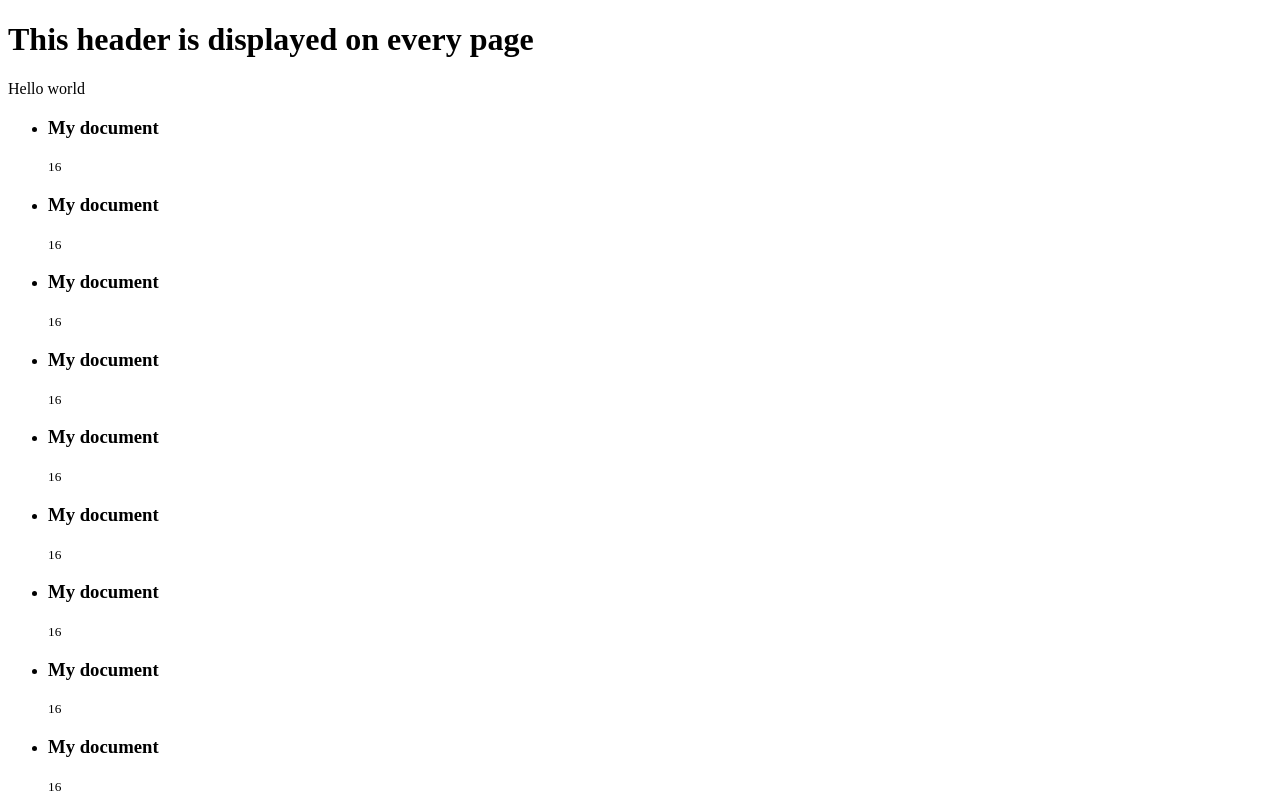
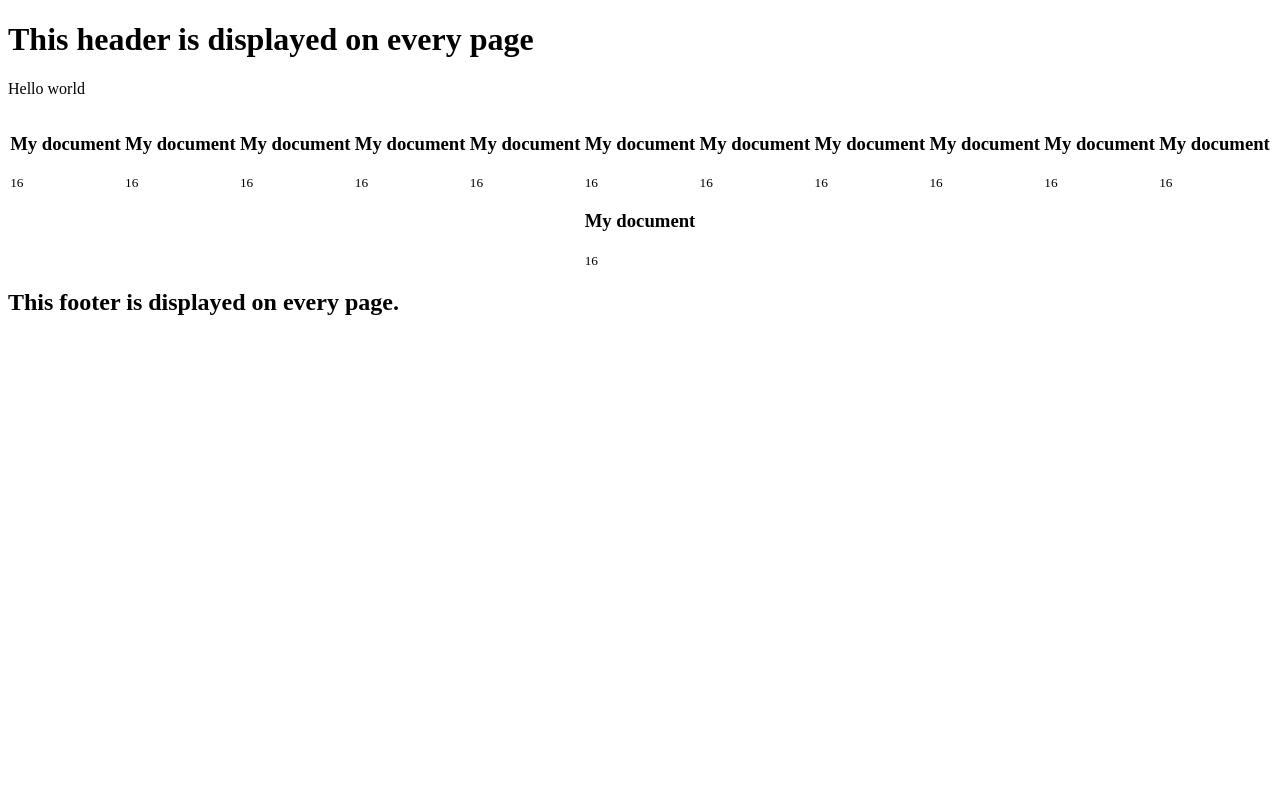
Before and after one commit to Vlad1m1ru5/gatsby-site, a Gatsby site: page / in a window 1280 px wide. Shown: the top 800 px of the page. Built offline with nearby package versions, Linux system fonts and the light colour scheme; Gatsby itself is replaced by a stand-in of ours.

Commit message:
master
showcase documents

```diff
--- /dev/null
+++ b/src/layouts/showcase.jsx
@@ -0,0 +1,19 @@
+import React from "react"
+import styled from "@emotion/styled"
+
+const ShowcaseLayout = ({ children }) => (
+  <List>
+    {children}
+  </List>
+)
+
+const List = styled.ul`
+  display: flex;
+  flex-wrap: wrap;
+  justify-content: space-around;
+
+  list-style: none;
+  padding: 0;
+`
+
+export default ShowcaseLayout
--- a/src/pages/index.jsx
+++ b/src/pages/index.jsx
@@ -1,8 +1,9 @@
 import React from "react"
 import { graphql } from "gatsby"
+import MetaLayout from "layouts/meta"
 import HeaderLayout from "layouts/header"
 import FooterLayout from "layouts/footer"
-import MetaLayout from "layouts/meta"
+import ShowcaseLayout from "layouts/showcase"
 import DocumentCard from "components/document-card"
 import GlobalStyles from "components/global-styles"
 
@@ -19,12 +20,12 @@ const IndexPage = ({ data }) => {
       <HeaderLayout>
         <FooterLayout>
           <p>Hello world</p>
-          <ul>
+          <ShowcaseLayout>
             {data.allMarkdownRemark.nodes
               .map(({ frontmatter }) => frontmatter)
               .map(getListItem)
             }
-          </ul>
+          </ShowcaseLayout>
         </FooterLayout>
       </HeaderLayout>
       <GlobalStyles />
```
